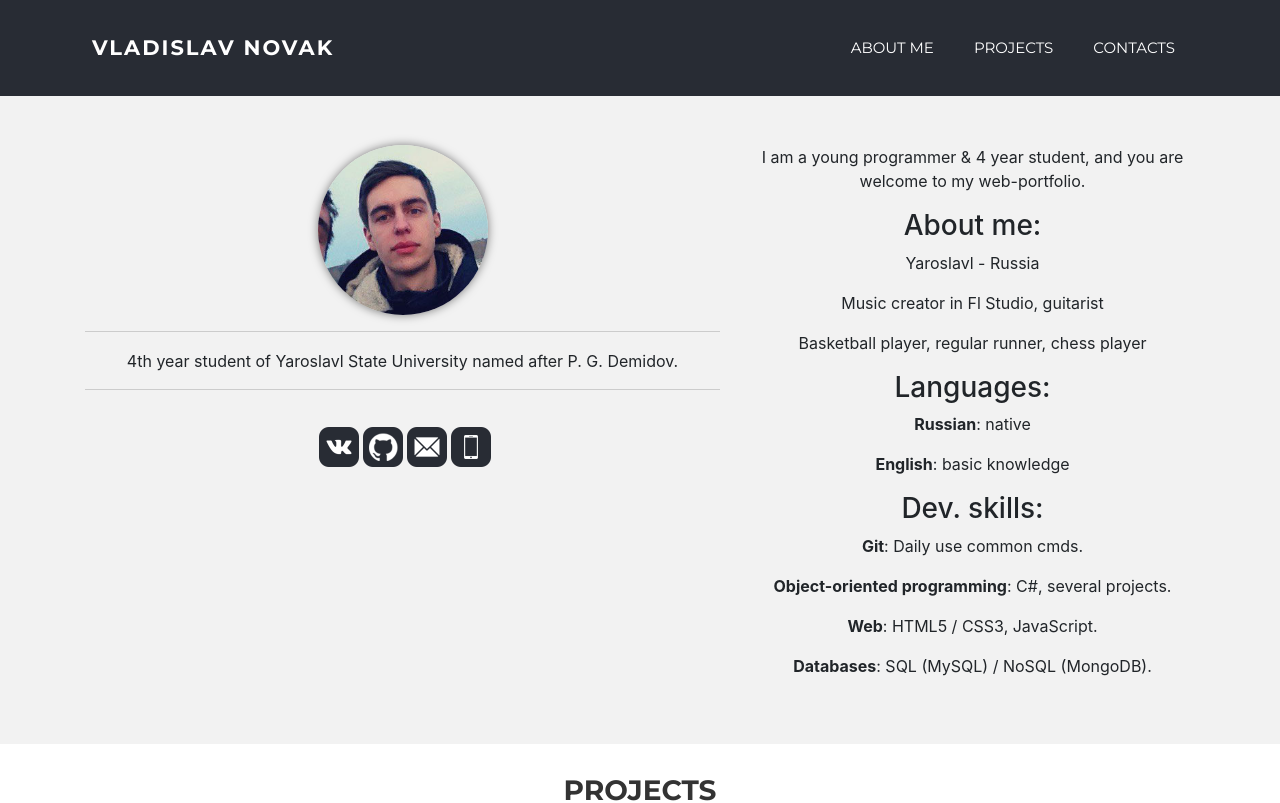
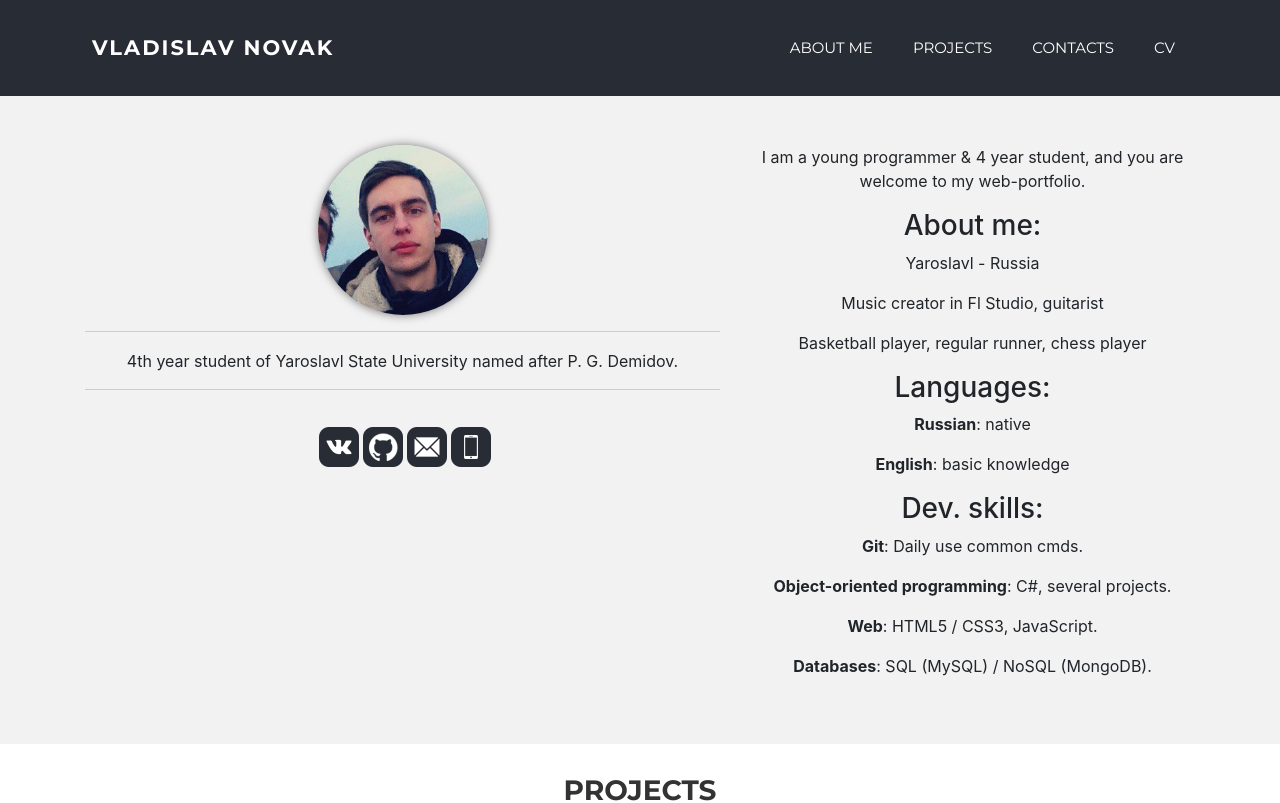
Before and after one commit to 1uckyy/Portfolio, a React (Create React App) app: page / in a window 1280 px wide. Shown: the top 803 px of the page. Built offline with nearby package versions, Linux system fonts and the light colour scheme; some icons are missing.

Commit message:
Added resume pdf file.

```diff
--- a/src/components/Header.js
+++ b/src/components/Header.js
@@ -3,8 +3,20 @@ import { Link } from 'react-scroll';
 import DropdownButton from 'react-bootstrap/DropdownButton';
 import Dropdown from 'react-bootstrap/Dropdown';
 
+//google analytics
+import ReactGA from 'react-ga';
+//resume pdf
+import resume_pdf from '../resume_Novak_Vladislav.pdf';
+
 class Header extends Component {
     render () {
+        function ResumeClick() {
+            ReactGA.event({
+                category: 'Resume',
+                action: 'Click resume pdf file'
+            })
+        }
+
         return (
             <div className="navWrap" id="aboutme">
                 <header className="header">
@@ -14,6 +26,7 @@ class Header extends Component {
                         <Link activeClass="active" className="menuItem" to="aboutme" spy={true} smooth={true} duration={500}>about me</Link>
                         <Link activeClass="active" className="menuItem" to="projects" spy={true} smooth={true} duration={500}>projects</Link>
                         <Link activeClass="active" className="menuItem" to="footer" spy={true} smooth={true} duration={500}>contacts</Link>
+                        <a onClick={ResumeClick} href={resume_pdf} className="menuItem">cv</a>
                     </div>
                     <DropdownButton id="dropdown-basic-button" title="">
                         <Dropdown.Item><Link activeClass="active" className="menuItem" to="aboutme" spy={true} smooth={true} duration={500}>about me</Link></Dropdown.Item>
```
Also changed, not shown: 1 other file (tests, documents, lock files or other folders).
